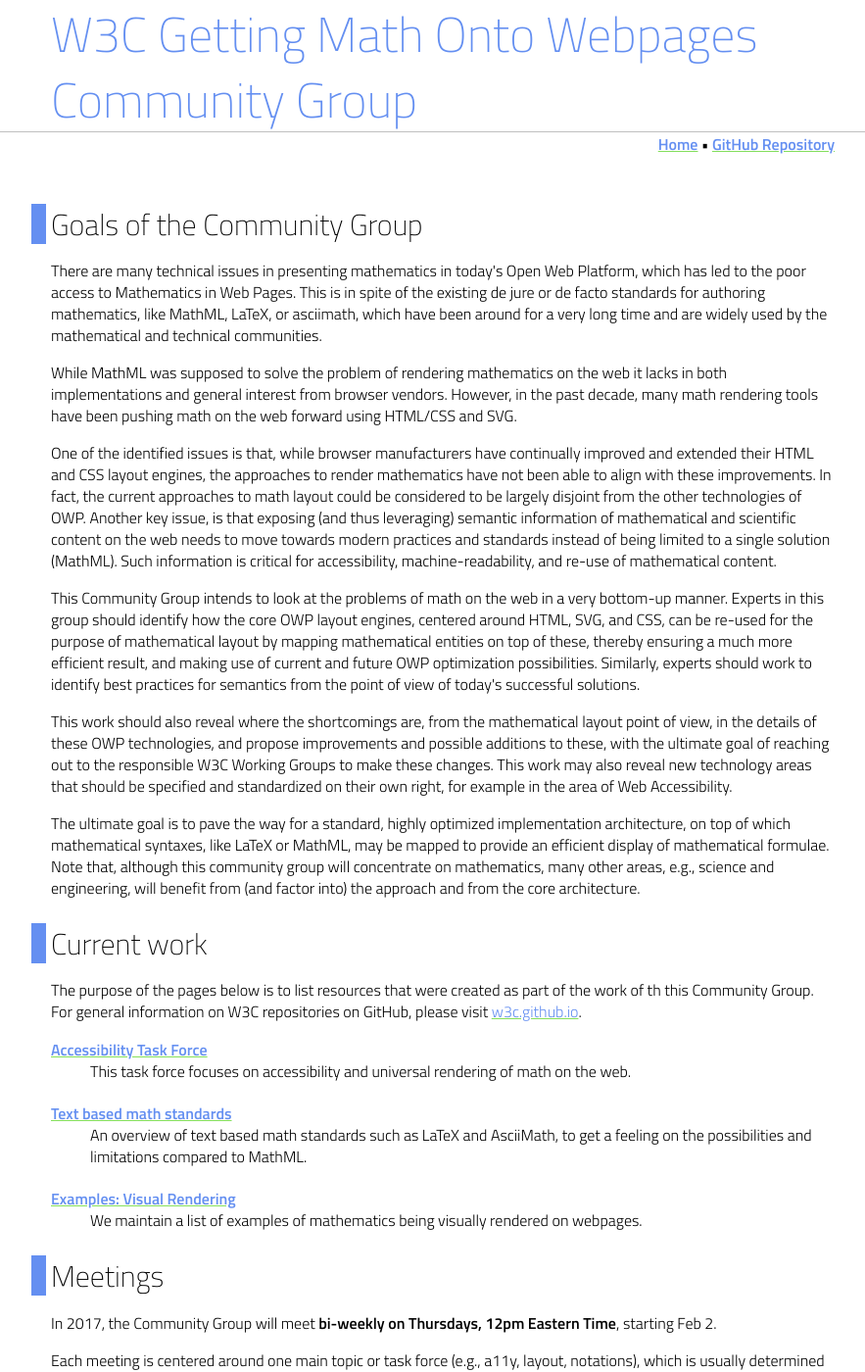
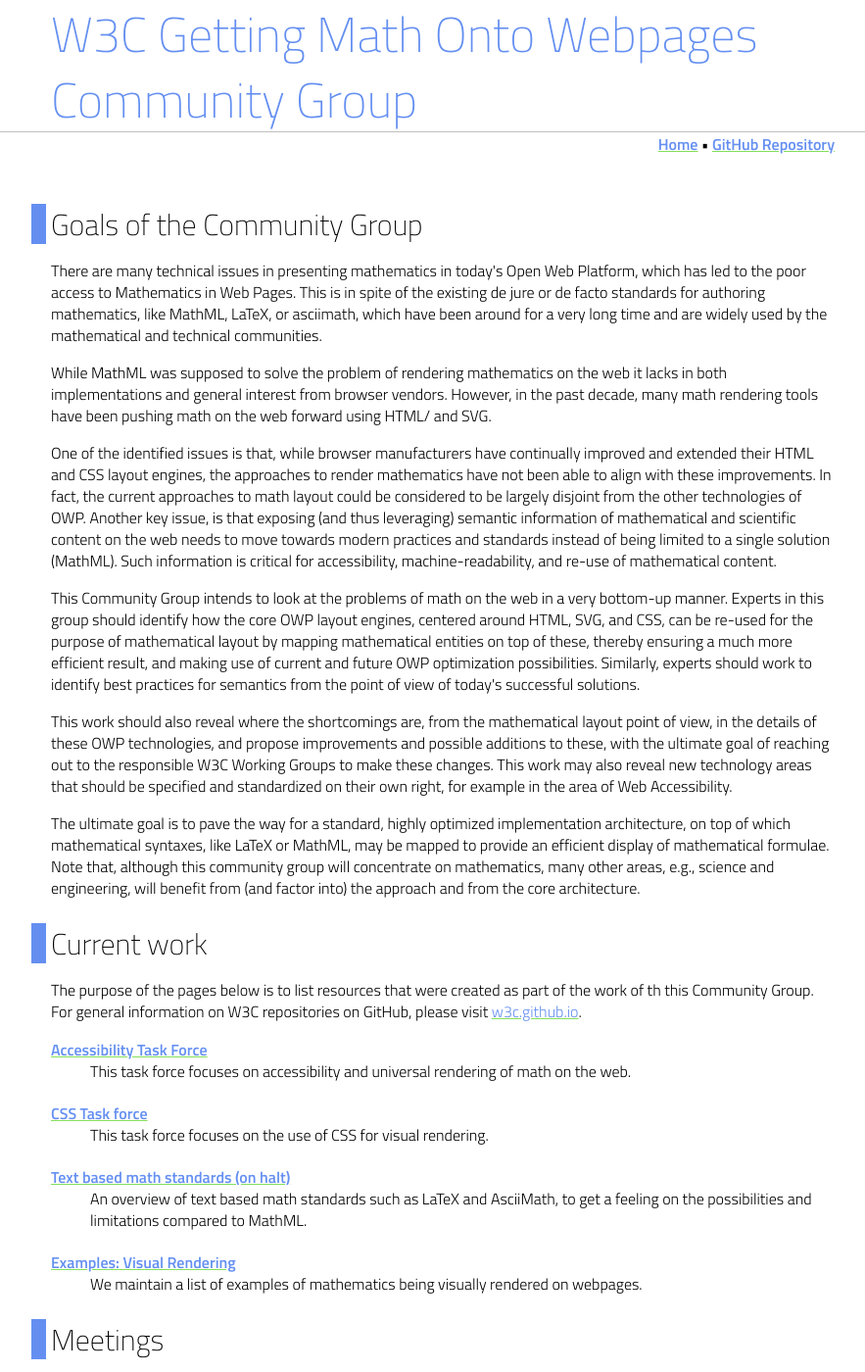
Before and after one commit to w3c/mathonwebpages, a Jekyll site: the page built from index.html, in a window 1280 px wide and 1400 px high. Shown: the whole window at 98% size, without its empty margins (188-1071 px from the left). Built offline with Jekyll 4.4.1, drawn with Linux system fonts in a browser that asks for light colours; some of the changed text lies outside the part shown.

Commit message:
add css TF, put text-based TF on halt, update meetings time.

```diff
--- a/index.html
+++ b/index.html
@@ -21,7 +22,11 @@
     <dd>
         This task force focuses on accessibility and universal rendering of math on the web.
     </dd>
-    <dt><a href="research/text_based_standards.html">Text based math standards</a></dt>
+    <dt><a href="research/css-tf.html">CSS Task force</a></dt>
+    <dd>
+        This task force focuses on the use of CSS for visual rendering.
+    </dd>
+    <dt><a href="research/text_based_standards.html">Text based math standards (on halt)</a></dt>
     <dd>
         An overview of text based math standards such as LaTeX and AsciiMath,
         to get a feeling on the possibilities and limitations compared to MathML.
@@ -43,10 +48,10 @@
 <h2>Meetings</h2>
 
 <p>
-    In 2017, the Community Group will meet <strong>bi-weekly on Thursdays, 12pm Eastern Time</strong>, starting Feb 2.
+    In 2018, the Community Group meets <strong>bi-weekly on Thursdays, 12pm Eastern Time</strong>, starting January 4.
 </p>
 <p>
-    Each meeting is centered around one main topic or task force (e.g., a11y, layout, notations), which is usually determined in the previous meeting.
+    Meetings are usually centered around one main topic or task force (e.g., a11y, layout, notations); the topic is determined in the previous meeting.
 </p>
 
 <p>
```
Also changed, not shown: other parts of index.html (+2 -1 lines).
